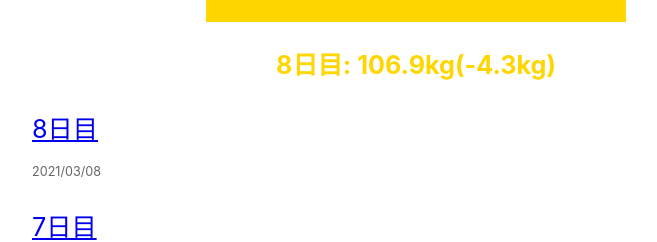
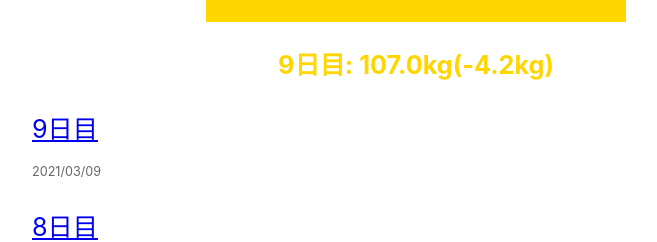
Before and after one commit to fusho-takahashi/fat2fit, a Next.js app: page / in a window 1280 px wide. Shown: the part 414-656 px from the top of the page, without its empty margins (224-881 px from the left). Built offline with nearby package versions, Linux system fonts and the light colour scheme.

Commit message:
add daily article

```diff
--- /dev/null
+++ b/posts/9日目.md
@@ -0,0 +1,14 @@
+---
+title: '9日目'
+date: '2021-03-09'
+---
+
+- 体重: 107.0kg
+- 前日比: +0.1kg
+- 摂取カロリー: 1940kcal
+
+ついに前日比プラスの日が来てしまった！！まだ 9 日目だぞ！！
+
+とはいえ 100g である。焦るような数字ではない。同じ食事と運動を続けていくだけである。
+
+**マッチョまであと 91 日**
--- a/src/pages/index.tsx
+++ b/src/pages/index.tsx
@@ -22,7 +22,7 @@ const Home = ({
         <title>{siteTitle}</title>
       </Head>
       <section className={styles.subHeading}>
-        <p>8日目: 106.9kg(-4.3kg)</p>
+        <p>9日目: 107.0kg(-4.2kg)</p>
       </section>
       <section className={`${utilStyles.headingMd} ${utilStyles.padding1px}`}>
         <ul className={utilStyles.list}>
```
